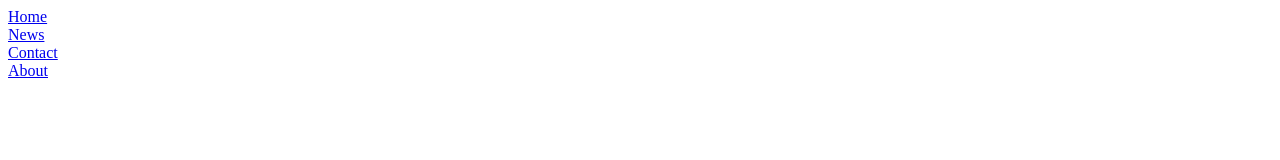
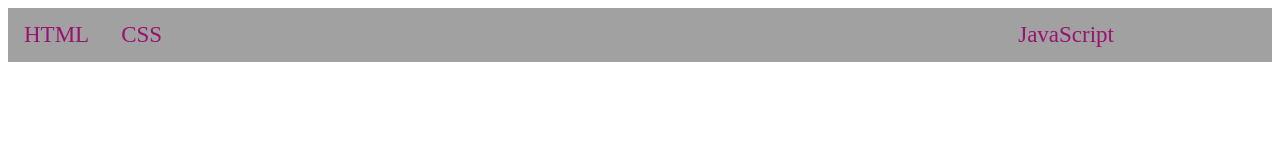
Before and after one commit to NotGlooom/test, a plain HTML site: page Menu.html in a window 1280 px wide. Drawn offline with Linux system fonts and the light colour scheme.

Commit message:
Menu bar update

```diff
--- a/Menu.html
+++ b/Menu.html
@@ -6,13 +6,10 @@
     <link rel="stylesheet" href="StyleMenu.css">
 </head>
 <body>
-<nav>
-  <ul>
-    <li><a href="default.asp">Home</a></li>
-    <li><a href="news.asp">News</a></li>
-    <li><a href="contact.asp">Contact</a></li>
-    <li><a href="about.asp">About</a></li>
-  </ul>
-</nav>
+<div class="topnav">
+    <a href="#HTML">HTML</a>
+    <a href="#CSS">CSS</a>
+    <a class="Droite" href="#JavaScript">JavaScript</a>
+</div>
 </body>
 </html>
--- a/StyleMenu.css
+++ b/StyleMenu.css
@@ -1,5 +1,23 @@
-ul {
-    list-style-type: none;
-    margin: 0;
-    padding: 0;
+.topnav {
+    background-color: #a1a1a1;
+    overflow: hidden;
 }
+
+.topnav a {
+    float: left;
+    color: #9a1271;
+    text-align: center;
+    padding: 14px 16px;
+    text-decoration: none;
+    font-size: 23px;
+}
+
+.topnav a:hover {
+    background-color: #ddd;
+    color: black;
+}
+
+.topnav a.Droite{
+    position: absolute;
+    right: 150px;
+}
```
